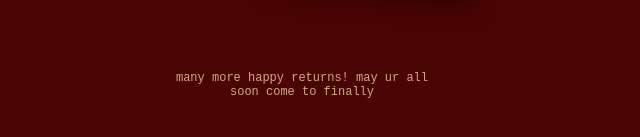
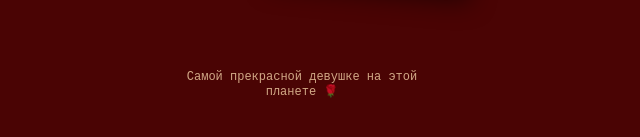
Before and after one commit to YourSoulPage/swipe_cards, a plain HTML site: page index.html in a window 1280 px wide. Shown: the part 531-668 px from the top of the page, 338-978 px from the left. Drawn offline with Linux system fonts and the light colour scheme.

Commit message:
Update index.html

```diff
--- a/index.html
+++ b/index.html
@@ -31,7 +31,7 @@
         </div>
 
         <div class="footer-text">
-            many more happy returns! may ur all soon come to finally
+            Самой прекрасной девушке на этой планете 🌹
         </div>
     </div>
 
```
